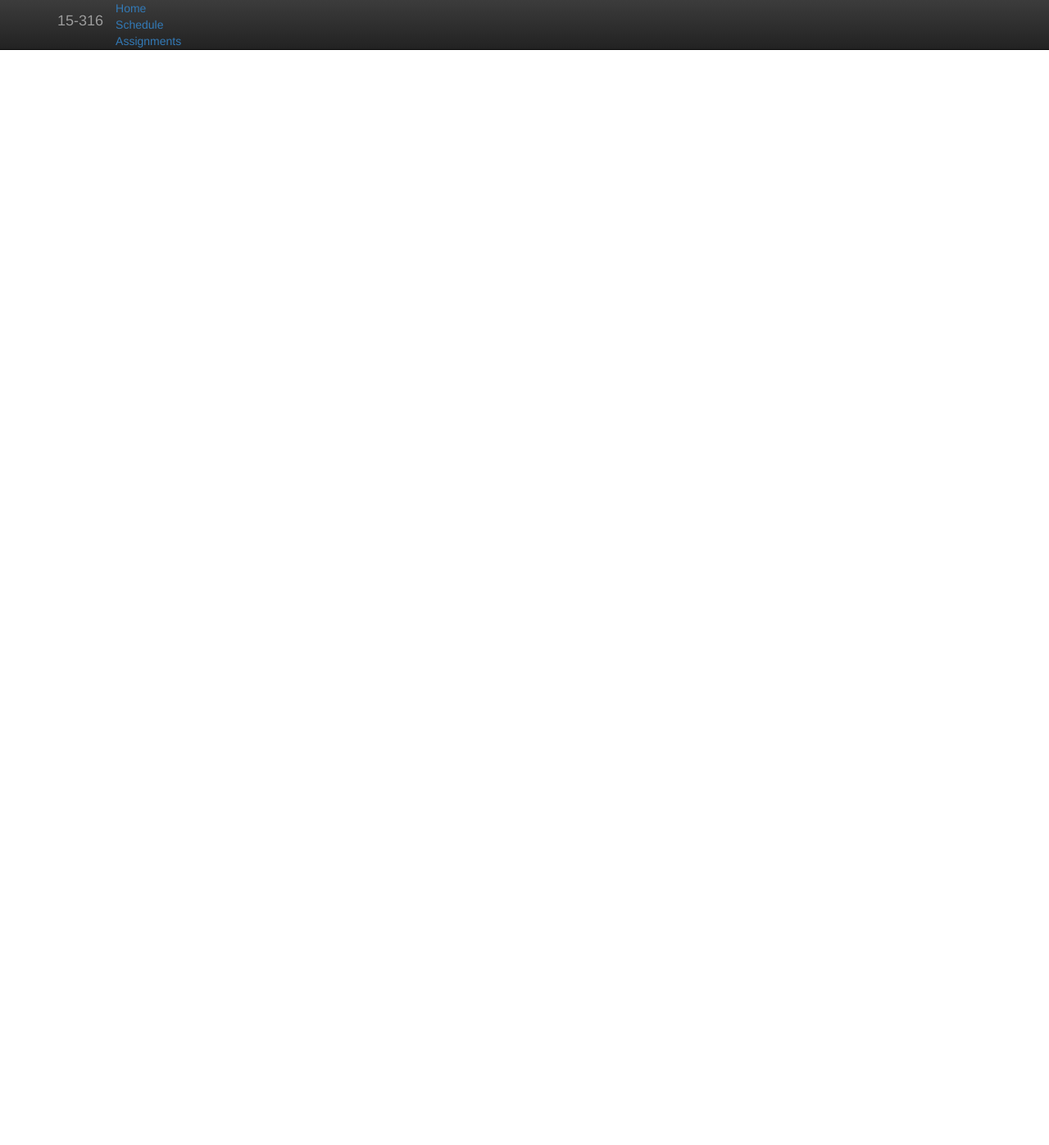
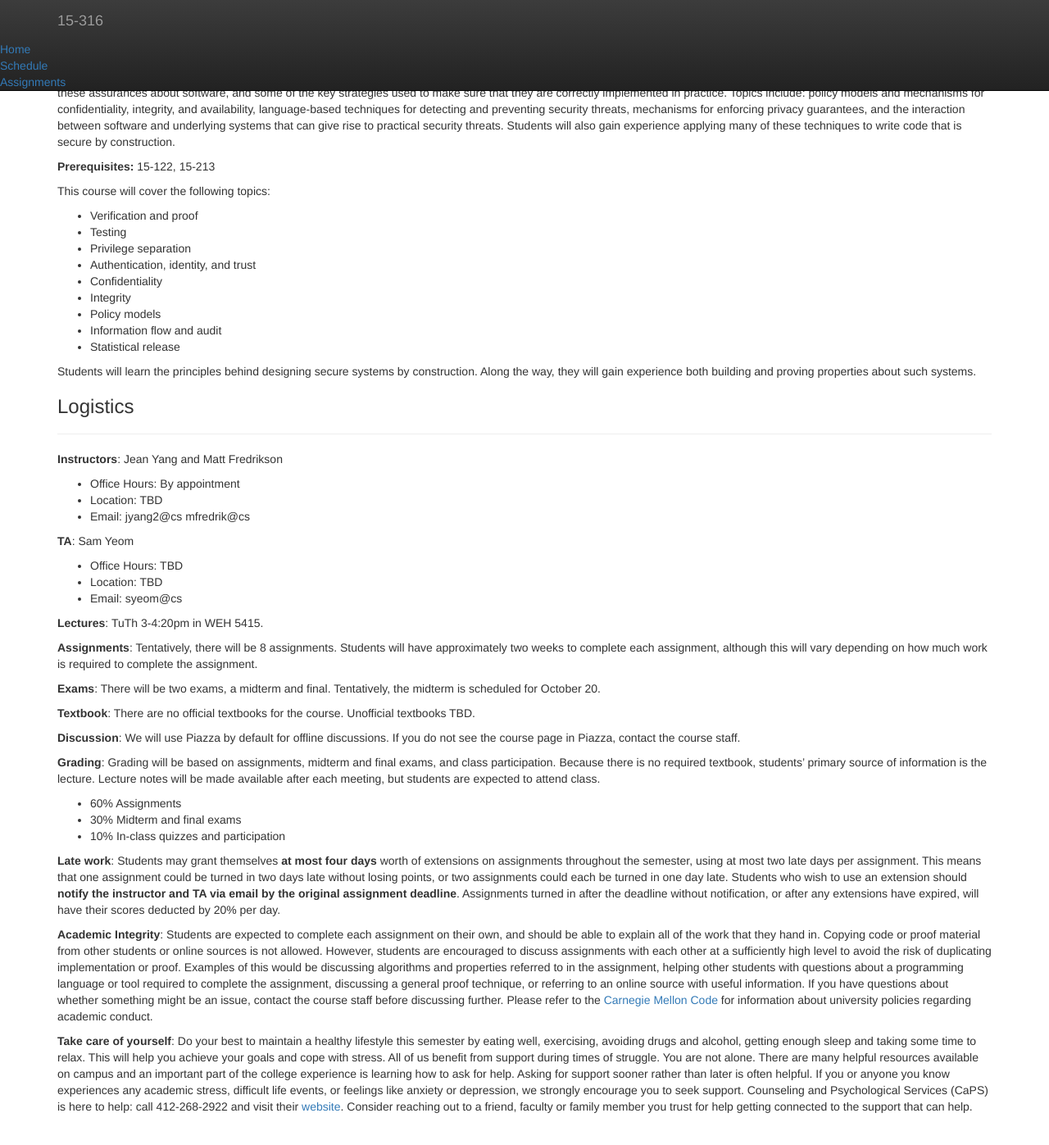
Before and after one commit to cmu-15-316/cmu-15-316.github.io, a Jekyll site: the page built from index.markdown, in a window 1280 px wide and 1400 px high, scrolled down 154 px. Shown: the top 1397 px of the window at 82% size. Built offline with Jekyll 4.4.1, drawn with Linux system fonts in a browser that asks for light colours; nearby versions of some CDN libraries; our own code applies the rules of GitHub Pages for plain Markdown files; before the commit the page ends 900 px from its top, so only the background shows below that; some of the changed text lies outside the part shown.

Commit message:
Forgot content tag

```diff
--- a/_layouts/default.html
+++ b/_layouts/default.html
@@ -34,7 +34,7 @@
     <!-- Fixed navbar -->
     <nav class="navbar navbar-inverse navbar-fixed-top">
       <div class="container">
-        <div class="navbar-header">
+        <!--<div class="navbar-header">-->
           <button type="button" class="navbar-toggle collapsed" data-toggle="collapse" data-target="#navbar" aria-expanded="false" aria-controls="navbar">
             <span class="sr-only">Toggle navigation</span>
             <span class="icon-bar"></span>
@@ -52,15 +52,10 @@
         </div><!--/.nav-collapse -->
       </div>
     </nav>
-
     <div class="container theme-showcase" role="main">
-      {{site.baseurl}}
+      {{content}}
     </div>
-
-      <!-- Main jumbotron for a primary marketing message or call to action -->
-
     <script src="https://ajax.googleapis.com/ajax/libs/jquery/1.11.3/jquery.min.js"></script>
-    <!-- Include all compiled plugins (below), or include individual files as needed -->
     <script src="{{site.baseurl}}/assets/js/bootstrap.min.js"></script>
   </body>
 </html>
--- a/index.markdown
+++ b/index.markdown
@@ -4,6 +4,7 @@
 # See: https://jekyllrb.com/docs/themes/#overriding-theme-defaults
 layout: default
 navname: home
+permalink: /
 ---
 
 # Software Foundations of Security and Privacy
```
